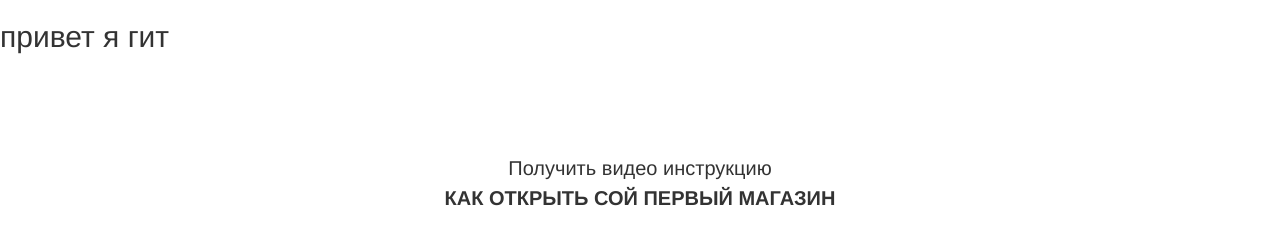
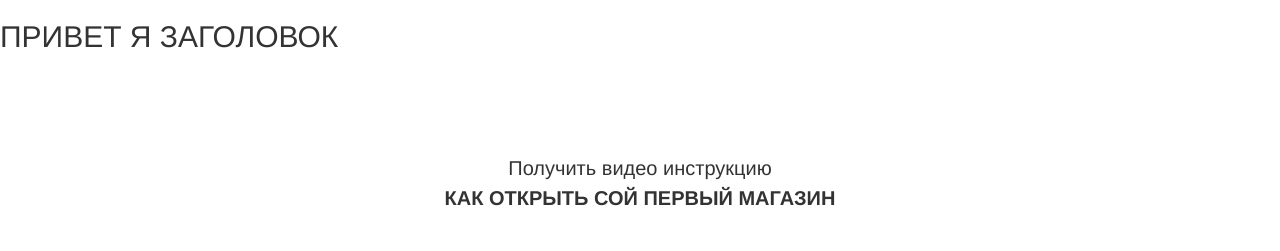
Before and after one commit to onClikc/onClikc.github.io, a plain HTML site: page lessen_12/index.html in a window 1280 px wide. Shown: the top 251 px of the page. Drawn offline with Linux system fonts and the light colour scheme.

Commit message:
coplfkf заголовок

```diff
--- a/lessen_12/index.html
+++ b/lessen_12/index.html
@@ -9,7 +9,7 @@
 <body>
 
 	<h2 class="colo">
-		привет я гит
+		ПРИВЕТ Я ЗАГОЛОВОК
 	</h2>
 
 <div class="section">
```
